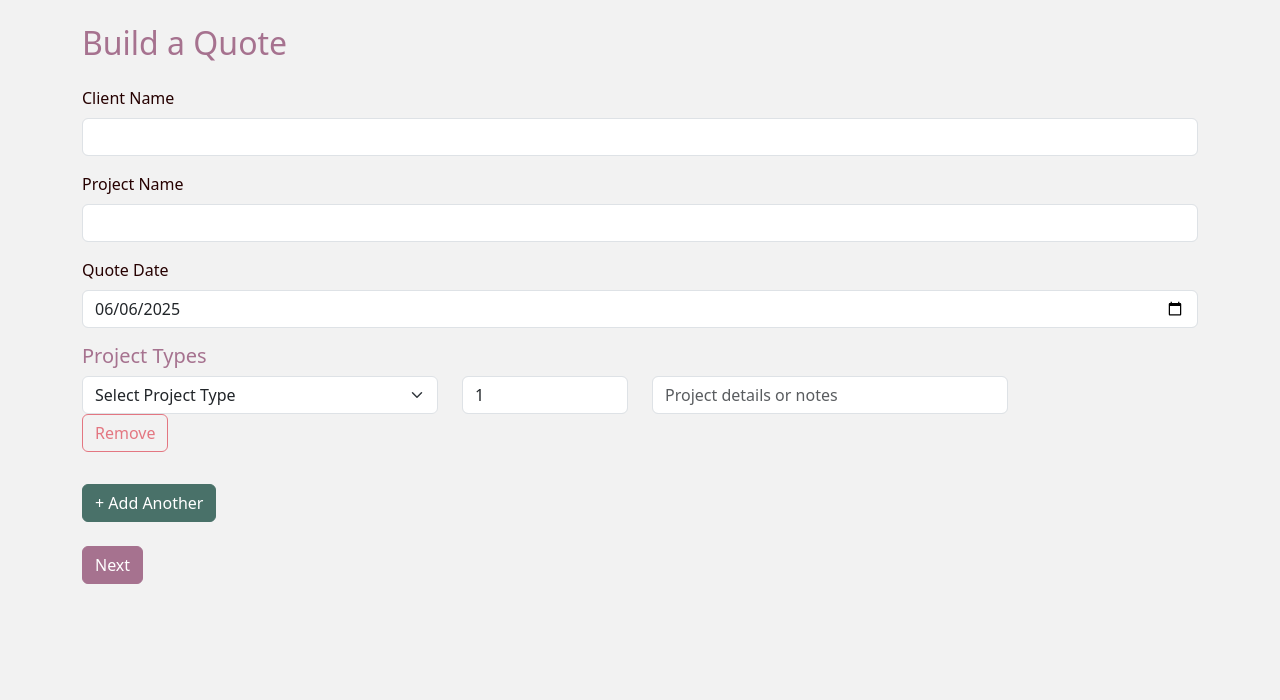
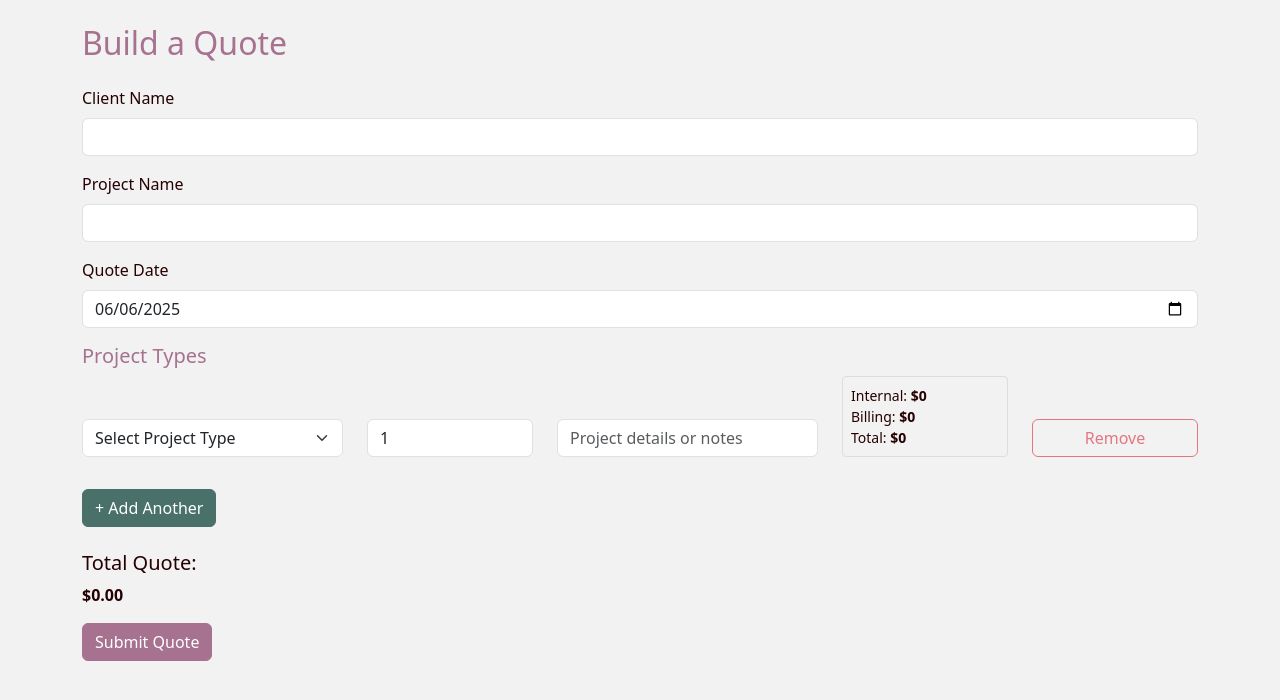
Before and after one commit to sbcybersolutions/sow-project, a React (Vite) app: page /build in a window 1280 px wide. Shown: the top 700 px of the page. Built offline with nearby package versions, Linux system fonts and the light colour scheme.

Commit message:
Added dynamic costs to QuoteForm

```diff
--- a/src/components/QuoteForm/ProjectTypeSelector.jsx
+++ b/src/components/QuoteForm/ProjectTypeSelector.jsx
@@ -1,4 +1,6 @@
 import React from 'react';
+import { PROJECT_COST_BREAKDOWN } from '../../data/ProjectCosts';
+import { getInternalCost } from '../../data/ProjectCosts';
 
 const PROJECT_TYPES = [
   { label: 'Course', value: 'course' },
@@ -27,9 +29,15 @@ function ProjectTypeSelector({ projectEntries, setProjectEntries }) {
   return (
     <div className="mb-4">
       <h5 style={{ color: 'var(--primary-color)' }}>Project Types</h5>
-      {projectEntries.map((entry, index) => (
-        <div className="row mb-4" key={index}>
-            <div className="col-md-4">
+      {projectEntries.map((entry, index) => {
+  const internalCost = getInternalCost(entry.type);
+  const billingRate = internalCost * 1.5;
+  const totalBilling = billingRate * entry.quantity;
+
+  return (
+    <div className="row mb-4 align-items-end" key={index}>
+      {/* Project Type Selector */}
+      <div className="col-md-3">
         <select
           className="form-select"
           value={entry.type}
@@ -43,6 +51,7 @@ function ProjectTypeSelector({ projectEntries, setProjectEntries }) {
         </select>
       </div>
 
+      {/* Quantity */}
       <div className="col-md-2">
         <input
           type="number"
@@ -54,7 +63,8 @@ function ProjectTypeSelector({ projectEntries, setProjectEntries }) {
         />
       </div>
 
-    <div className="col-md-4">
+      {/* Details */}
+      <div className="col-md-3">
         <input
           type="text"
           placeholder="Project details or notes"
@@ -63,10 +73,21 @@ function ProjectTypeSelector({ projectEntries, setProjectEntries }) {
           onChange={(e) => handleChange(index, 'details', e.target.value)}
         />
       </div>
-          <div className="col-md-3">
+
+      {/* Cost Summary */}
+      <div className="col-md-2">
+        <div className="cost-summary small">
+          <div>Internal: <strong>${internalCost}</strong></div>
+          <div>Billing: <strong>${billingRate}</strong></div>
+          <div>Total: <strong>${totalBilling}</strong></div>
+        </div>
+      </div>
+
+      {/* Remove Button */}
+      <div className="col-md-2">
         <button
           type="button"
-              className="btn btn-outline-danger"
+          className="btn btn-outline-danger w-100"
           onClick={() => removeEntry(index)}
           disabled={projectEntries.length === 1}
         >
@@ -74,7 +95,9 @@ function ProjectTypeSelector({ projectEntries, setProjectEntries }) {
         </button>
       </div>
     </div>
-      ))}
+  );
+})}
+
 
       <button type="button" className="btn btn-secondary mt-2" onClick={addEntry}>
         + Add Another
--- a/src/components/QuoteForm/QuoteForm.css
+++ b/src/components/QuoteForm/QuoteForm.css
@@ -2,3 +2,10 @@
   max-width: 600px;
   margin: 0 auto;
 }
+
+.cost-summary {
+  background-color: var(--light-color);
+  padding: 0.5rem;
+  border: 1px solid #ddd;
+  border-radius: 0.25rem;
+}
--- a/src/components/QuoteForm/QuoteForm.jsx
+++ b/src/components/QuoteForm/QuoteForm.jsx
@@ -1,6 +1,7 @@
 import React, { useState } from 'react';
 import './QuoteForm.css';
 import ProjectTypeSelector from './ProjectTypeSelector';
+import { getInternalCost } from '../../data/ProjectCosts';
 
 function QuoteForm() {
   const [formData, setFormData] = useState({
@@ -10,7 +11,7 @@ function QuoteForm() {
   });
 
   const [projectEntries, setProjectEntries] = useState([
-    { type: '', quantity: 1 , details: '' },
+    { type: '', quantity: 1, details: '' },
   ]);
 
   const handleChange = (e) => {
@@ -23,19 +24,36 @@ function QuoteForm() {
 
   const handleSubmit = (e) => {
     e.preventDefault();
+
     const fullQuote = {
       ...formData,
-      projects: projectEntries,
+      projects: projectEntries.map((entry) => {
+        const internal = getInternalCost(entry.type);
+        const billing = internal * 1.5;
+        return {
+          ...entry,
+          internalCost: internal,
+          billingRate: billing,
+          total: billing * entry.quantity,
+        };
+      }),
     };
+
     console.log('Submitted Quote:', fullQuote);
-    // TODO: Pass to context / API
+    // TODO: Save or export
   };
+
+  const totalQuoteAmount = projectEntries.reduce((sum, entry) => {
+    const internal = getInternalCost(entry.type);
+    const billing = internal * 1.5;
+    return sum + billing * entry.quantity;
+  }, 0);
 
   return (
     <div className="container mt-4 quote-form">
       <h2 className="mb-4" style={{ color: 'var(--primary-color)' }}>Build a Quote</h2>
       <form onSubmit={handleSubmit}>
-        {/* Existing fields */}
+        {/* Client Name */}
         <div className="mb-3">
           <label htmlFor="clientName" className="form-label">Client Name</label>
           <input
@@ -49,6 +67,7 @@ function QuoteForm() {
           />
         </div>
 
+        {/* Project Name */}
         <div className="mb-3">
           <label htmlFor="projectName" className="form-label">Project Name</label>
           <input
@@ -62,6 +81,7 @@ function QuoteForm() {
           />
         </div>
 
+        {/* Quote Date */}
         <div className="mb-3">
           <label htmlFor="quoteDate" className="form-label">Quote Date</label>
           <input
@@ -75,18 +95,24 @@ function QuoteForm() {
           />
         </div>
 
-        {/* New project type selector */}
+        {/* Project Type Selector */}
         <ProjectTypeSelector
           projectEntries={projectEntries}
           setProjectEntries={setProjectEntries}
         />
 
-        <button type="submit" className="btn btn-primary">Next</button>
+        {/* Total Quote */}
+        <div className="mt-4 mb-3">
+          <h5>Total Quote:</h5>
+          <p>
+            <strong>${totalQuoteAmount.toFixed(2)}</strong>
+          </p>
+        </div>
+
+        <button type="submit" className="btn btn-primary">Submit Quote</button>
       </form>
     </div>
   );
 }
 
 export default QuoteForm;
-// This component is the main form for building a quote in the SOW Cost Calculator application.
-// It includes fields for client name, project name, quote date, and a dynamic project type selector.
--- /dev/null
+++ b/src/data/ProjectCosts.js
@@ -0,0 +1,22 @@
+export const PROJECT_COST_BREAKDOWN = {
+  webinar: [
+    { role: "Project SME", hours: 5, rate: 100 },
+    { role: "PM", hours: 3, rate: 50 },
+    { role: "Culture SME", hours: 7, rate: 75 },
+    { role: "Graphic Design", hours: 4, rate: 50 }
+  ],
+  course: [
+    { role: "Instructional Designer", hours: 8, rate: 90 },
+    { role: "SME", hours: 4, rate: 100 }
+  ],
+  video: [
+    { role: "Scriptwriter", hours: 2, rate: 80 },
+    { role: "Producer", hours: 3, rate: 120 },
+    { role: "Editor", hours: 5, rate: 75 }
+  ]
+};
+
+export function getInternalCost(projectType) {
+  const breakdown = PROJECT_COST_BREAKDOWN[projectType] || [];
+  return breakdown.reduce((sum, item) => sum + item.hours * item.rate, 0);
+}
```
Lines whose indentation alone changed are shown as unchanged.
